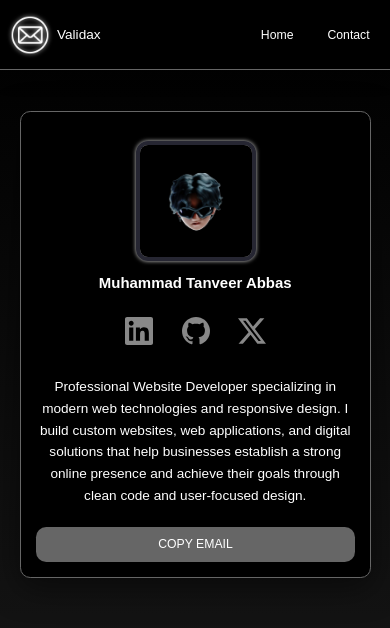
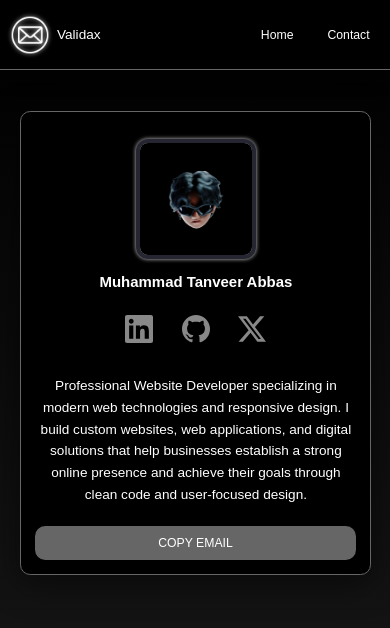
Before and after one commit to MuhammadTanveerAbbas/Validax-Email-Validation, a plain HTML site: page About-me.html in a window 390 px wide. Shown: the top 628 px of the page. Drawn offline with Linux system fonts and the light colour scheme; a web font is replaced by a local one.

Commit message:
Fix issues

```diff
--- a/About-me.html
+++ b/About-me.html
@@ -6,7 +6,7 @@
   <meta name="viewport" content="width=device-width, initial-scale=1.0" />
   <meta name="description" content="Portfolio – MERN-stack Full Stack Developer" />
   <link rel="stylesheet" href="./css/global.css" />
-  <link rel="icon" href="./assets/images/fevicon.png" type="image/png" />
+  <link rel="shortcut icon" href="./assets/images/fevicon.webp" type="image/webp" />
   <title>About me – Validax</title>
 </head>
 
--- a/css/global.css
+++ b/css/global.css
@@ -391,6 +391,7 @@ html {
   scroll-behavior: smooth;
   background: var(--clr-bg);
   color: var(--clr-paragraph);
+  overflow-x: hidden;
 }
 
 body {
@@ -399,6 +400,7 @@ body {
   padding-bottom: 80px;
   background: linear-gradient(180deg, #000000 0%, #1a1a1a 100%);
   overflow-x: hidden;
+  overflow-y: auto;
   transition: background 0.3s ease, color 0.3s ease;
 }
 
@@ -586,8 +588,8 @@ footer p {
 .about-section,
 .contact-form {
   width: clamp(var(--container-min), 90%, var(--container-max));
-  margin: 3rem auto;
-  padding: calc(var(--gutter)*1.5);
+  margin: clamp(1rem, 3vw, 3rem) auto;
+  padding: clamp(0.75rem, 2vw, calc(var(--gutter)*1.5));
   background: var(--clr-card-bg);
   border-radius: var(--radius);
   border: 1px solid var(--clr-border);
@@ -722,6 +724,25 @@ button:focus-visible,
 @media (max-width: 600px) {
   html {
     font-size: var(--fs-xs);
+  }
+
+  body {
+    padding-bottom: 70px;
+  }
+
+  main {
+    padding-top: 2rem;
+    display: flex;
+    flex-direction: column;
+    align-items: center;
+    justify-content: center;
+  }
+
+  .container,
+  .about-section,
+  .contact-form {
+    margin: 1rem auto;
+    padding: 1rem;
   }
 
   .radio-grid {
```
Also changed, not shown: Contact-me.html (+1 -1 lines), README.md.
